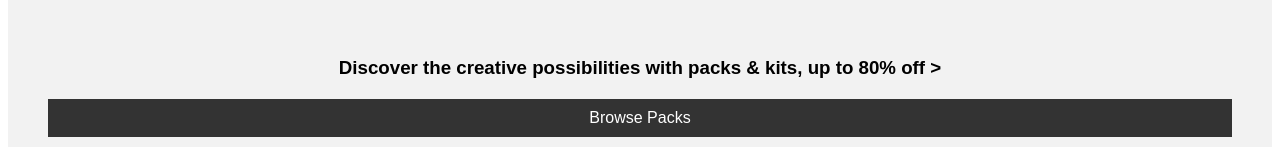
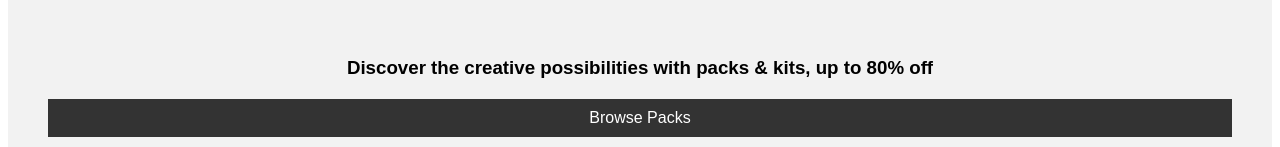
Before and after one commit to Sidse1/JS-projekt, a plain HTML site: page index.html in a window 1280 px wide. Shown: the part 624-771 px from the top of the page. Drawn offline with Linux system fonts and the light colour scheme; a script that the page names is missing.

Commit message:
Update index.html

```diff
--- a/index.html
+++ b/index.html
@@ -22,7 +22,7 @@
  <button id="download">Download Now</button>
  </section>
  <section id="creative">
- <h3>Discover the creative possibilities with packs & kits, up to 80% off &gt;</h3>
+ <h3>Discover the creative possibilities with packs & kits, up to 80% off</h3>
  <a href="#" class="cta">Browse Packs</a>
  </section>
  <section id="community">
```
